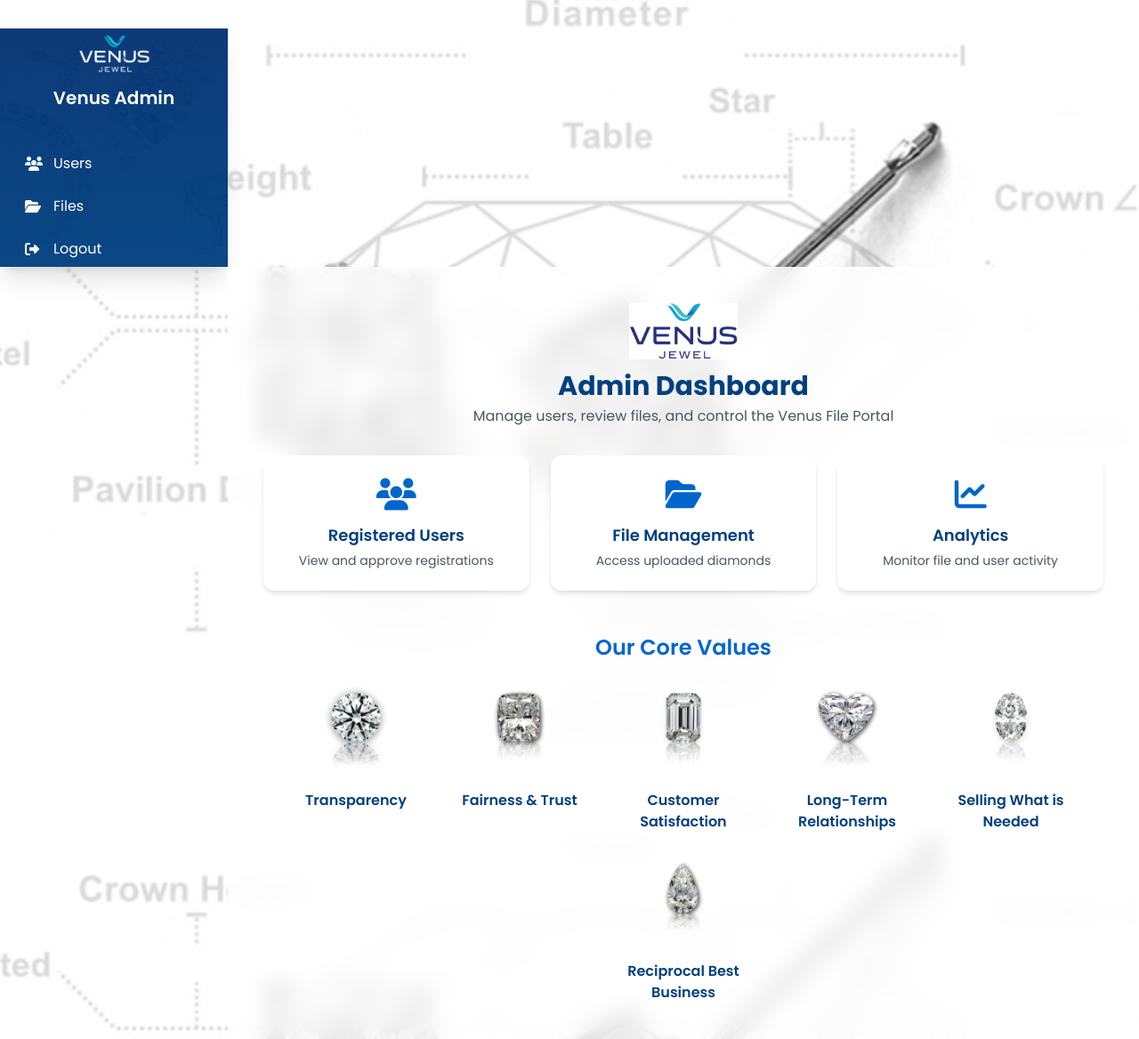
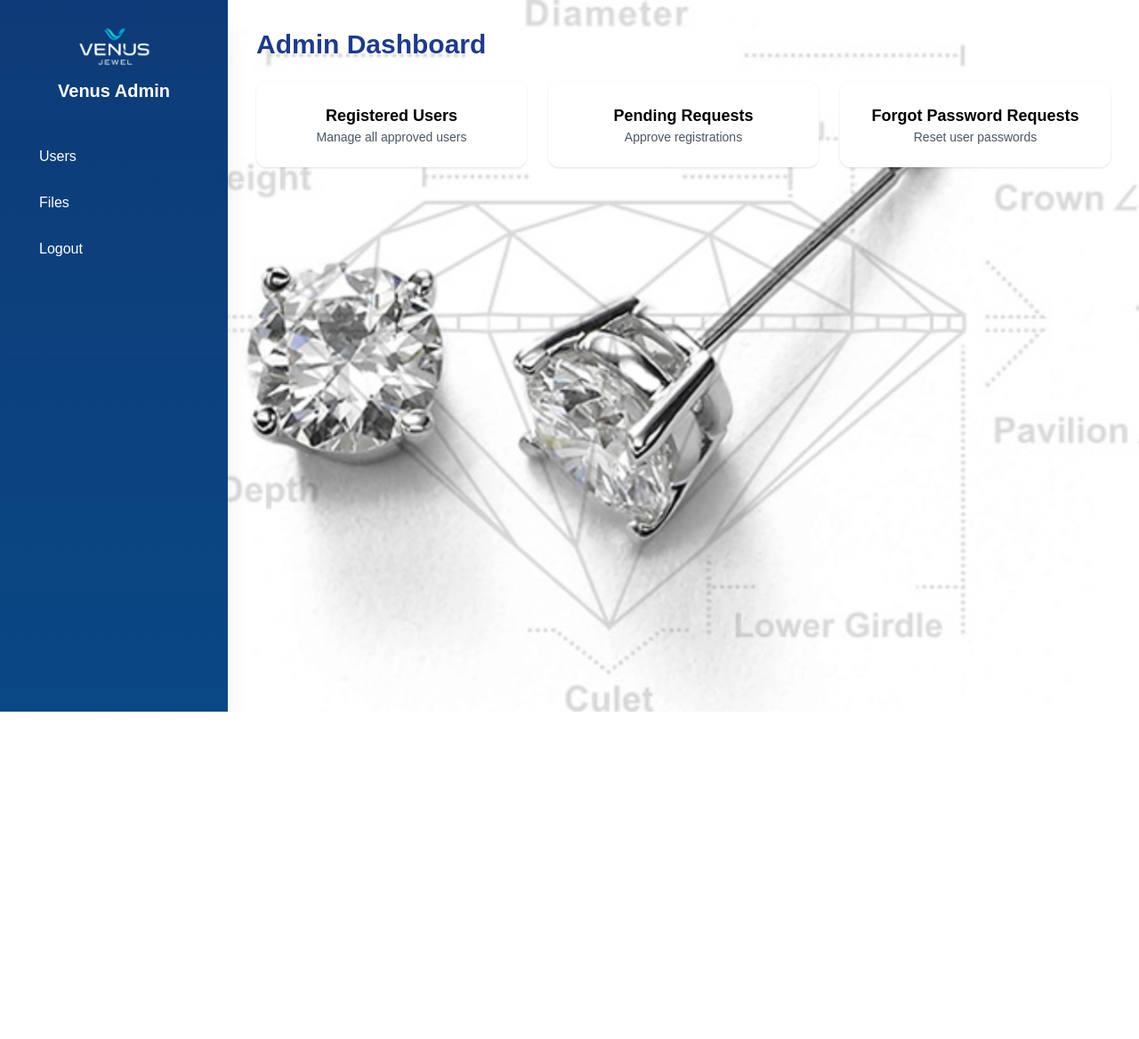
Before and after one commit to Sanketchikane/venus-jewel-portal, a Flask app: page /admin/admin-dashboard in a window 1280 px wide. Shown: the whole page at 89% size. After the commit the page ends 800 px from the top, so only its background shows below. Run offline with Flask 3, Linux system fonts and the light colour scheme; the visitor is signed in with stand-in values (Sample User, id 1); some libraries are stand-ins or nearby versions.

Commit message:
Update admin_dashboard.html

```diff
--- a/templates/admin_dashboard.html
+++ b/templates/admin_dashboard.html
@@ -7,100 +7,65 @@
 
   <!-- Tailwind CDN -->
   <script src="https://cdn.tailwindcss.com"></script>
-  <script>
-    tailwind.config = {
-      theme: {
-        extend: {
-          colors: {
-            venusBlue: '#004080',
-            sapphire: '#0066cc',
-            platinum: '#f9f9f9',
-          }
-        }
-      }
-    }
-  </script>
-
-  <!-- Fonts & Icons -->
-  <link href="https://fonts.googleapis.com/css2?family=Poppins:wght@400;600;700&display=swap" rel="stylesheet">
-  <link rel="stylesheet" href="https://cdnjs.cloudflare.com/ajax/libs/font-awesome/6.5.0/css/all.min.css">
 
   <style>
     body {
       font-family: 'Poppins', sans-serif;
       background: url('/static/images/dimension.jpg') no-repeat center center fixed;
       background-size: cover;
-      overflow-x: hidden;
-      min-height: 100vh;
     }
     .sidebar {
-      background: linear-gradient(to bottom, rgba(0,48,112,0.95), rgba(0,64,128,0.96)),
-                  url('/static/images/pencil.png') no-repeat center center;
-      background-size: cover;
+      background: linear-gradient(to bottom, rgba(0,48,112,0.95), rgba(0,64,128,0.96));
       backdrop-filter: blur(8px);
     }
     .sidebar a.active {
-      background: rgba(255, 255, 255, 0.15);
+      background: rgba(255, 255, 255, 0.25);
       border-radius: 6px;
-      transform: translateX(4px);
     }
   </style>
 </head>
-<body class="relative">
+
+<body>
 
 <!-- Sidebar -->
-  <div id="sidebar" class="sidebar fixed top-0 left-0 w-64 h-full shadow-xl z-50 transform transition-transform duration-300 md:translate-x-0 -translate-x-full md:static">
-    <div class="text-center mt-8">
-      <img src="{{ url_for('static', filename='images/vj_logo_new.png') }}" alt="Venus Jewel Logo" class="mx-auto h-14">
-      <h2 class="text-white text-xl font-semibold mt-2">Venus Admin</h2>
+<div id="sidebar" class="sidebar fixed top-0 left-0 w-64 h-full shadow-xl text-white">
+  <div class="text-center mt-6">
+    <img src="{{ url_for('static', filename='images/vj_logo_new.png') }}" class="mx-auto h-14">
+    <h2 class="text-xl mt-2 font-semibold">Venus Admin</h2>
   </div>
 
-    <ul class="mt-10 space-y-2 px-4 text-white font-medium">
+  <ul class="px-5 mt-10 space-y-3 text-white">
     <li>
-        <a href="{{ url_for('admin.admin_users') }}" class="flex items-center gap-3 px-3 py-2 hover:bg-white/20 rounded-lg transition">
-          <i class="fas fa-users w-5"></i> Users
+      <a href="{{ url_for('admin.admin_users') }}" class="flex items-center gap-3 px-3 py-2 hover:bg-white/20 rounded-lg">
+        <i class="fas fa-users"></i> Users
       </a>
     </li>
 
     <li>
-        <a href="{{ url_for('file.files_page') }}" class="flex items-center gap-3 px-3 py-2 hover:bg-white/20 rounded-lg transition">
-          <i class="fas fa-folder-open w-5"></i> Files
+      <a href="{{ url_for('file.admin_files') }}" class="flex items-center gap-3 px-3 py-2 hover:bg-white/20 rounded-lg">
+        <i class="fas fa-folder-open"></i> Files
       </a>
     </li>
 
     <li>
-        <a href="{{ url_for('auth.logout') }}" class="flex items-center gap-3 px-3 py-2 hover:bg-white/20 rounded-lg transition">
-          <i class="fas fa-sign-out-alt w-5"></i> Logout
+      <a href="{{ url_for('auth.logout') }}" class="flex items-center gap-3 px-3 py-2 hover:bg-white/20 rounded-lg">
+        <i class="fas fa-sign-out-alt"></i> Logout
       </a>
     </li>
   </ul>
 </div>
 
-  <!-- Mobile Toggle -->
-  <button id="toggleSidebar" class="md:hidden fixed top-5 left-5 z-[999] bg-venusBlue text-white px-3 py-2 rounded-lg shadow-lg">
-    <i class="fas fa-bars"></i>
-  </button>
-  <script>
-    document.getElementById("toggleSidebar").onclick = () => {
-      const sidebar = document.getElementById("sidebar");
-      sidebar.classList.toggle("-translate-x-full");
-    };
-  </script>
+<main class="ml-64 p-8">
 
-  <!-- Main Content -->
-  <main class="md:ml-64 min-h-screen bg-white/85 backdrop-blur-md p-6 md:p-10">
-    <div class="flex flex-col items-center text-center mb-8">
-      <img src="{{ url_for('static', filename='images/venus_black_logo.jpg') }}" alt="Venus Jewel" class="h-16 mb-3">
-      <h1 class="text-3xl font-bold text-venusBlue">Admin Dashboard</h1>
-      <p class="text-gray-600 mt-1 text-sm md:text-base">Manage users, review files, and control the Venus File Portal</p>
-    </div>
-
-    <!-- FLASH MESSAGES (shows admin success/failure messages here) -->
+  <!-- Flash Messages -->
   {% with messages = get_flashed_messages(with_categories=true) %}
   {% if messages %}
-        <div class="max-w-4xl mx-auto mb-6">
+    <div class="mb-4">
       {% for category, message in messages %}
-            <div class="p-4 mb-2 rounded {{ 'bg-green-100 text-green-800' if category=='success' else ('bg-yellow-100 text-yellow-800' if category=='warning' else 'bg-red-100 text-red-800') }}">
+        <div class="p-4 rounded
+          {% if category=='success' %}bg-green-200 text-green-800
+          {% elif category=='warning' %}bg-yellow-200 text-yellow-800
+          {% else %}bg-red-200 text-red-800{% endif %}">
           {{ message }}
         </div>
       {% endfor %}
@@ -108,45 +73,35 @@
   {% endif %}
   {% endwith %}
 
-    <div class="grid gap-6 md:grid-cols-3 sm:grid-cols-2">
-      <div class="bg-white rounded-xl shadow-md hover:shadow-lg transition p-6 text-center cursor-pointer">
-        <i class="fas fa-users text-4xl text-sapphire mb-3"></i>
-        <h3 class="font-semibold text-lg text-venusBlue mb-1">Registered Users</h3>
-        <p class="text-gray-600 text-sm">View and approve registrations</p>
+  <h1 class="text-3xl font-bold text-blue-900 mb-6">Admin Dashboard</h1>
+
+  <div class="grid grid-cols-1 md:grid-cols-3 gap-6">
+
+    <a href="{{ url_for('admin.admin_users') }}">
+      <div class="bg-white p-6 rounded-xl shadow hover:shadow-lg text-center">
+        <i class="fas fa-users text-5xl text-blue-700 mb-3"></i>
+        <h3 class="font-semibold text-lg">Registered Users</h3>
+        <p class="text-gray-600 text-sm">Manage all approved users</p>
       </div>
+    </a>
 
-      <div class="bg-white rounded-xl shadow-md hover:shadow-lg transition p-6 text-center cursor-pointer">
-        <i class="fas fa-folder-open text-4xl text-sapphire mb-3"></i>
-        <h3 class="font-semibold text-lg text-venusBlue mb-1">File Management</h3>
-        <p class="text-gray-600 text-sm">Access uploaded diamonds</p>
+    <a href="{{ url_for('admin.admin_users') }}#pending">
+      <div class="bg-white p-6 rounded-xl shadow hover:shadow-lg text-center">
+        <i class="fas fa-user-clock text-5xl text-blue-700 mb-3"></i>
+        <h3 class="font-semibold text-lg">Pending Requests</h3>
+        <p class="text-gray-600 text-sm">Approve registrations</p>
       </div>
+    </a>
 
-      <div class="bg-white rounded-xl shadow-md hover:shadow-lg transition p-6 text-center cursor-pointer">
-        <i class="fas fa-chart-line text-4xl text-sapphire mb-3"></i>
-        <h3 class="font-semibold text-lg text-venusBlue mb-1">Analytics</h3>
-        <p class="text-gray-600 text-sm">Monitor file and user activity</p>
+    <a href="{{ url_for('admin.admin_users') }}#forgot-password">
+      <div class="bg-white p-6 rounded-xl shadow hover:shadow-lg text-center">
+        <i class="fas fa-key text-5xl text-blue-700 mb-3"></i>
+        <h3 class="font-semibold text-lg">Forgot Password Requests</h3>
+        <p class="text-gray-600 text-sm">Reset user passwords</p>
       </div>
+    </a>
+
   </div>
-
-    <section class="mt-12">
-      <h2 class="text-2xl font-semibold text-center text-sapphire mb-6">Our Core Values</h2>
-
-      <div class="flex flex-wrap justify-center gap-6">
-        {% for value, image in {
-          'Transparency': 'Round.png',
-          'Fairness & Trust': 'Cushion.png',
-          'Customer Satisfaction': 'Emerald.png',
-          'Long-Term Relationships': 'Heart.png',
-          'Selling What is Needed': 'Oval.png',
-          'Reciprocal Best Business': 'Pear.png'
-        }.items() %}
-        <div class="text-center w-32 md:w-40 hover:scale-105 transition">
-          <img src="{{ url_for('static', filename='images/' ~ image) }}" alt="{{ value }}" class="w-full h-28 object-contain mb-2 drop-shadow-md">
-          <span class="text-venusBlue font-semibold text-sm md:text-base">{{ value }}</span>
-        </div>
-        {% endfor %}
-      </div>
-    </section>
 
   {% block content %}{% endblock %}
 </main>
```
Lines whose indentation alone changed are shown as unchanged.
